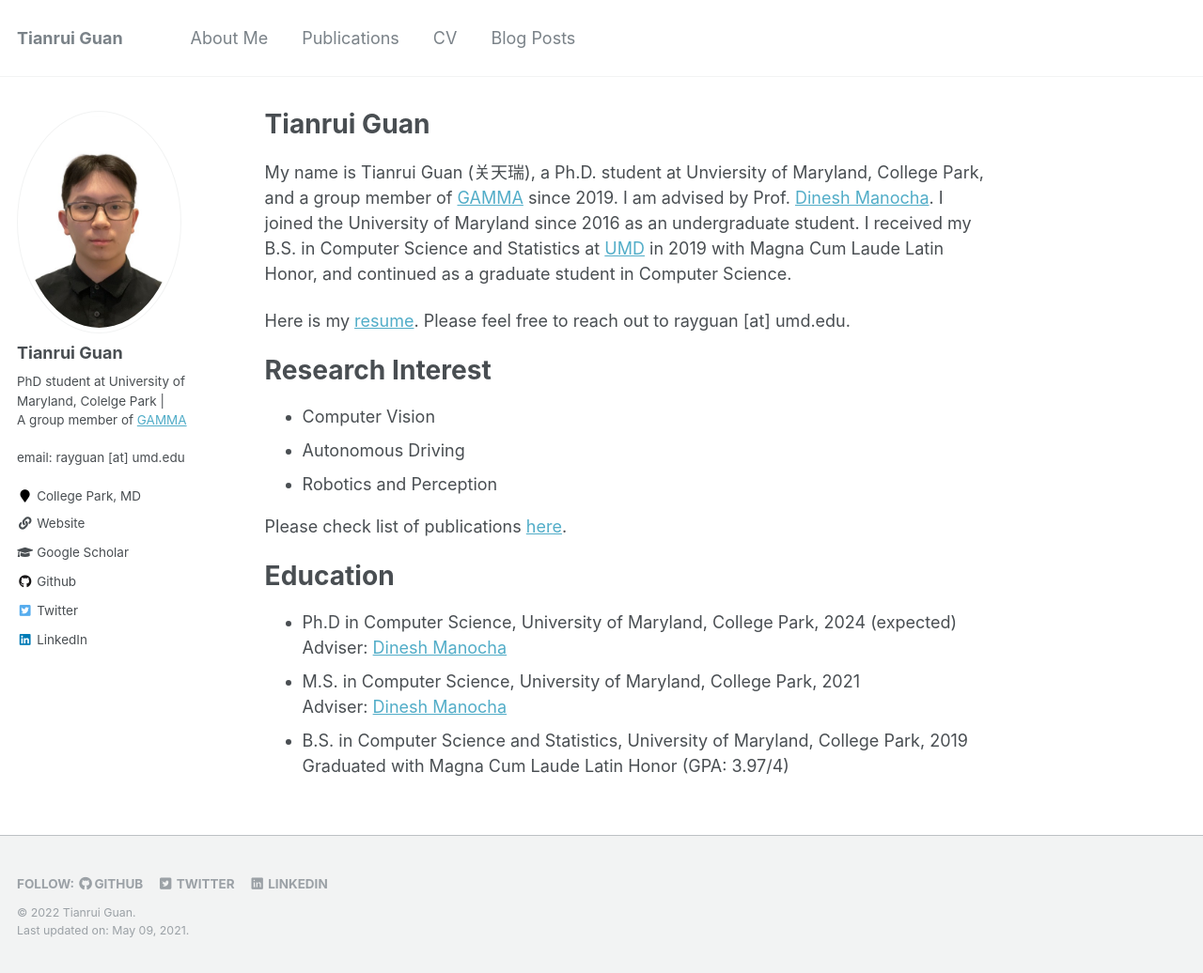
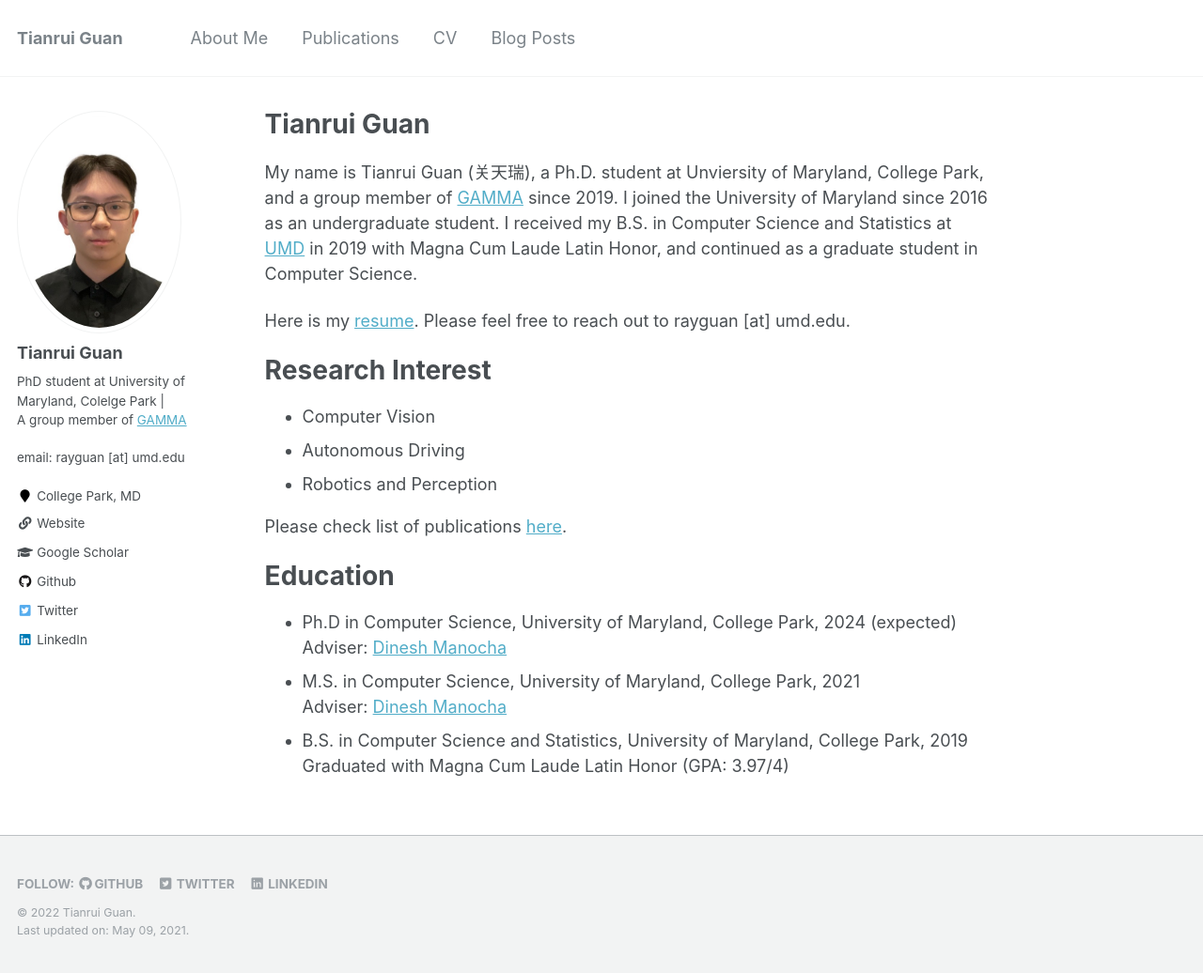
Before and after one commit to rayguan97/rayguan97.github.io, a Jekyll site: the page built from _pages/about.md, in a window 1280 px wide and 1036 px high. Shown: the whole window at 94% size. Built offline with Jekyll 4.4.1, drawn with Linux system fonts in a browser that asks for light colours.

Commit message:
Update about.md

```diff
--- a/_pages/about.md
+++ b/_pages/about.md
@@ -8,7 +8,9 @@
   - /about.html
 ---
 
-My name is Tianrui Guan (关天瑞), a Ph.D. student at Unviersity of Maryland, College Park, and a group member of [GAMMA](https://gamma.umd.edu/) since 2019. I am advised by Prof. [Dinesh Manocha](https://www.cs.umd.edu/people/dmanocha). I joined the University of Maryland since 2016 as an undergraduate student. I received my B.S. in Computer Science and Statistics at [UMD](https://www.cs.umd.edu/) in 2019 with Magna Cum Laude Latin Honor, and continued as a graduate student in Computer Science.
+My name is Tianrui Guan (关天瑞), a Ph.D. student at Unviersity of Maryland, College Park, and a group member of [GAMMA](https://gamma.umd.edu/) since 2019.
+<!-- I am advised by Prof. [Dinesh Manocha](https://www.cs.umd.edu/people/dmanocha) and Prof. [Ming Lin](https://www.cs.umd.edu/people/lin).  -->
+I joined the University of Maryland since 2016 as an undergraduate student. I received my B.S. in Computer Science and Statistics at [UMD](https://www.cs.umd.edu/) in 2019 with Magna Cum Laude Latin Honor, and continued as a graduate student in Computer Science.
 
 Here is my [resume](http://rayguan97.github.io/files/resume.pdf). Please feel free to reach out to rayguan [at] umd.edu.
 
```
